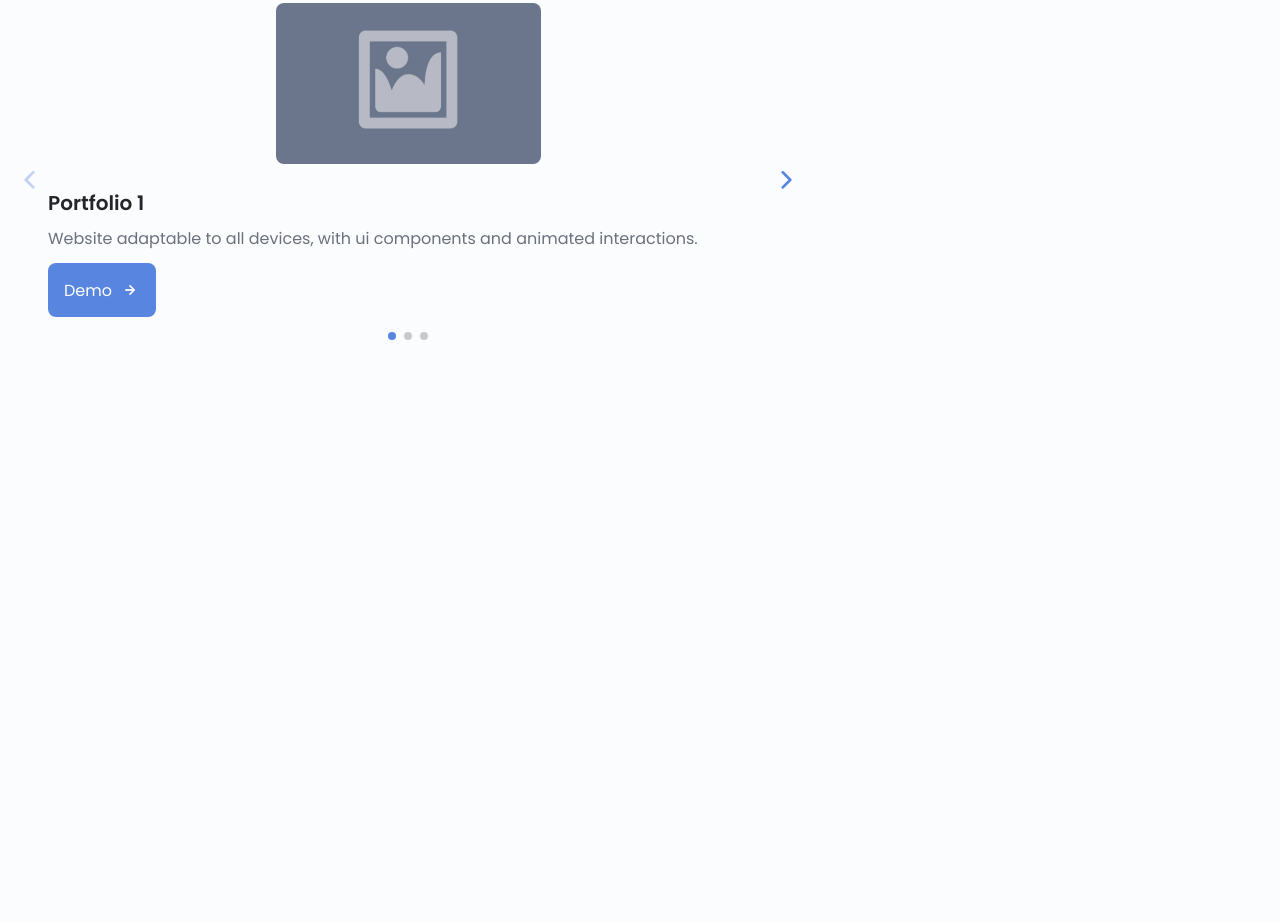
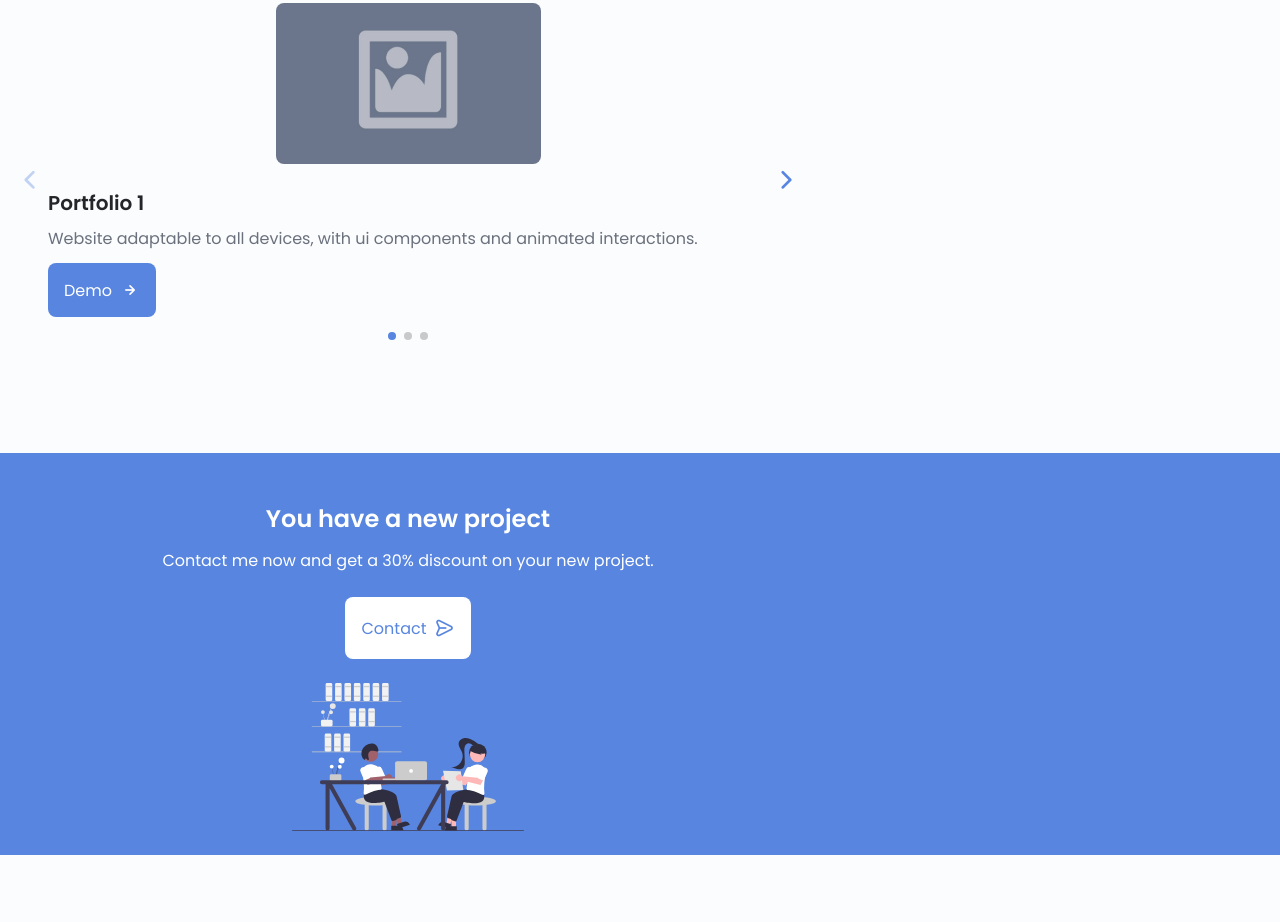
Before and after one commit to Dhikaaaa/Dhikaaaa.github.io, a plain HTML site: page index.html in a window 1280 px wide. Shown: the part 3101-4023 px from the top of the page. Before the commit the page ends 3570 px from the top, so only its background shows below. Drawn offline with nearby package versions, Linux system fonts and the light colour scheme.

Commit message:
main.project-mind done

```diff
--- a/assets/css/style.css
+++ b/assets/css/style.css
@@ -335,6 +335,15 @@ img {
   font-size: 1.25rem;
   margin-left: var(--mb-0-5);
   transform: 0.3s;
+}
+
+.button-white {
+  background-color: #fff;
+  color: var(--first-color);
+}
+
+.button-white:hover {
+  background-color: #fff;
 }
 
 .button-flex {
@@ -734,3 +743,33 @@ img {
 .swiper-pagination-bullet {
   outline: none;
 }
+
+/* Project in Mind */
+.project {
+  text-align: center;
+}
+
+.project-bg {
+  background-color: var(--first-color-second);
+  padding-top: 3rem;
+}
+
+.project-title {
+  font-size: var(--h2-font-size);
+  margin-bottom: var(--mb-0-75);
+}
+
+.project-description {
+  margin-bottom: var(--mb-1-5);
+}
+
+.project-title,
+.project-description {
+  color: #fff;
+}
+
+.project-img {
+  width: 232px;
+  justify-self: center;
+  margin-bottom: 1.5rem;
+}
--- a/index.html
+++ b/index.html
@@ -569,6 +569,23 @@
         </div>
       </section>
 
+      <!-- Project in Mind -->
+      <section class="section project" id="project">
+        <div class="project-bg">
+          <div class="project-container container grid">
+            <div class="project-data">
+              <h2 class="project-title">You have a new project</h2>
+              <p class="project-description">Contact me now and get a 30% discount on your new project.</p>
+              <a href="#contact" class="button button-flex button-white">
+                Contact
+                <i class="uil uil-message project-icon button-icon"></i>
+              </a>
+            </div>
+            <img src="assets/img/project.svg" alt="" class="project-img" />
+          </div>
+        </div>
+      </section>
+
       <!-- Contact -->
     </main>
     <!-- Footer -->
```
Also changed, not shown: assets/img/project.jpg (deleted), assets/img/project.svg (added).
